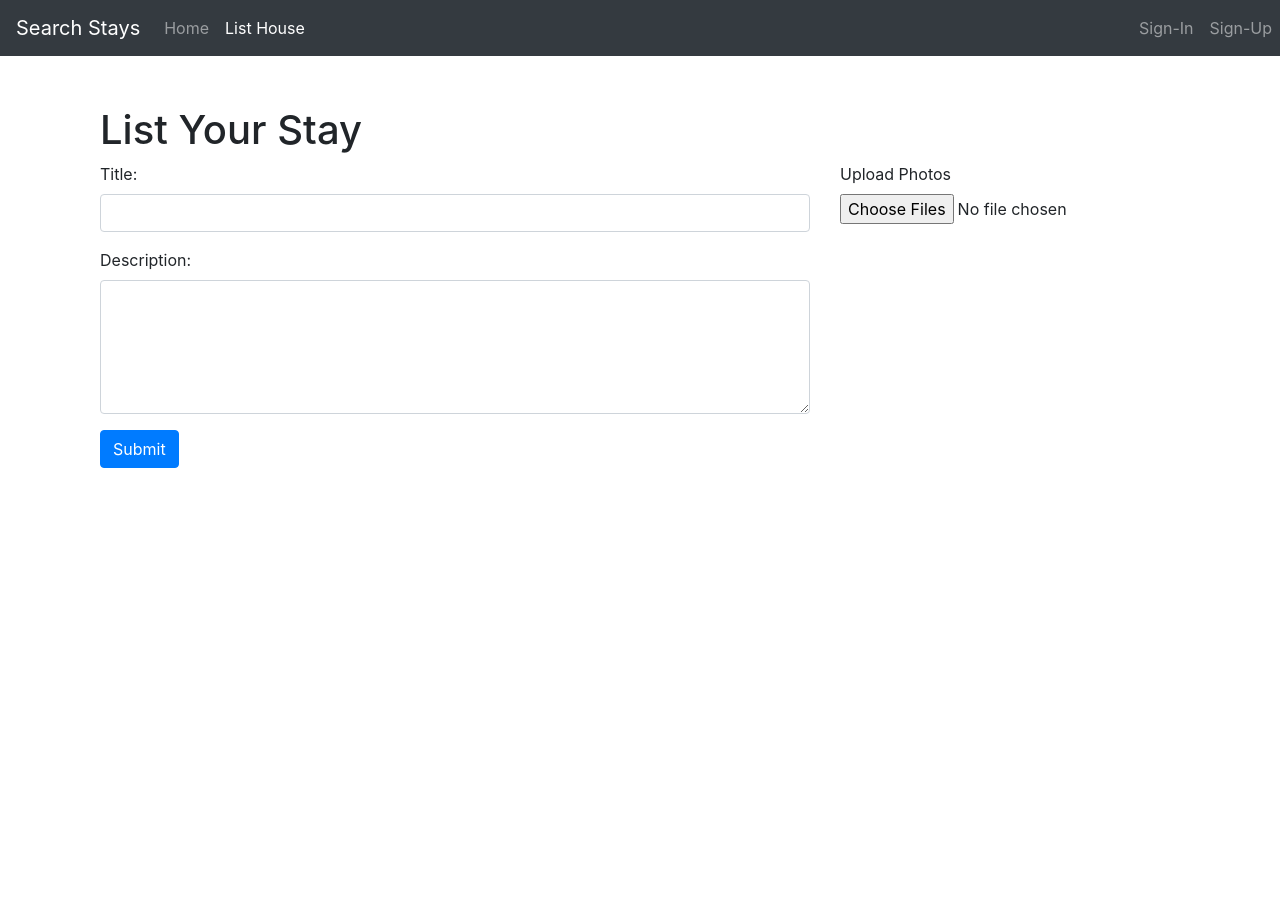
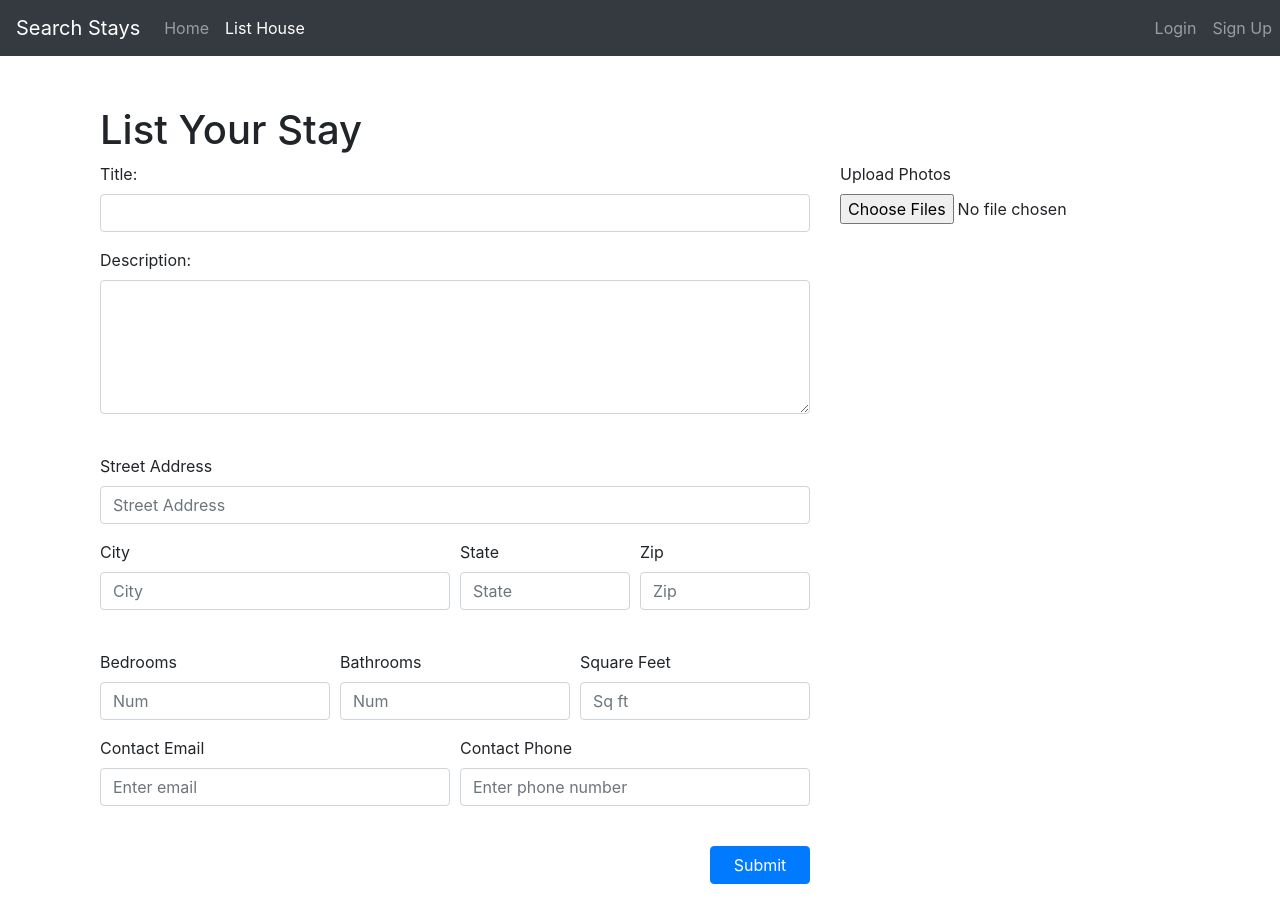
Before and after one commit to annapoliswu/CISC474-Frontend, an Angular app in the folder frontend/: page /listhouse in a window 1280 px wide. Shown: the top 922 px of the page. Before the commit the page ends 800 px from the top, so only its background shows below. Built offline with nearby package versions, Linux system fonts and the light colour scheme; no server answers.

Commit message:
more house form formatting

```diff
--- a/frontend/src/app/app.component.html
+++ b/frontend/src/app/app.component.html
@@ -22,10 +22,10 @@
   </ul>
   <ul class='navbar-nav navbar-nav-right' [hidden]='loggedIn'>
     <li class='nav-item'>
-      <a class="nav-link" routerLink='login' routerLinkActive='active'>Sign-In</a>
+      <a class="nav-link" routerLink='login' routerLinkActive='active'>Login</a>
     </li>
     <li class='nav-item'>
-      <a class="nav-link" routerLink='register' routerLinkActive='active'>Sign-Up</a>
+      <a class="nav-link" routerLink='register' routerLinkActive='active'>Sign Up</a>
     </li>
   </ul>
   <ul class='navbar-nav navbar-nav-right' [hidden]='!loggedIn'>
--- a/frontend/src/app/app.component.scss
+++ b/frontend/src/app/app.component.scss
@@ -2,6 +2,16 @@
     padding: 50px 100px; //leftright topbot
 }
 
+
 .pagetitle{
     padding-bottom: 100px;
 }
+
+@media only screen and (max-width: 600px) { //screen 600 and lower
+    .page{
+        padding: 20px 50px;
+    }
+    .pagetitle{
+        padding-bottom: 50px;
+    }
+}
--- a/frontend/src/app/pages/home/home.component.html
+++ b/frontend/src/app/pages/home/home.component.html
@@ -1,4 +1,4 @@
-<p>home works!</p>
+<h1>Browse Stays</h1>
 <div *ngIf='houses.length>0'>
 <ul>
     <li *ngFor='let house of houses'>
--- a/frontend/src/app/pages/listhouse/listhouse.component.html
+++ b/frontend/src/app/pages/listhouse/listhouse.component.html
@@ -1,30 +1,82 @@
-<h1 class = "pagetitle">List Your Stay</h1>
+<h1 class="pagetitle">List Your Stay</h1>
 
 <form [formGroup]="listingForm">
-    <div class ="row">
+    <div class="row">
 
-        <div class="col-sm-8">
-            <div class="form-group">
-                <label for="title">Title:</label>
-                <input type="text" class="form-control" id="title">
+        <div class="col-md-8">
+            <div class="relatedItems">
+                <div class="form-group">
+                    <label for="title">Title:</label>
+                    <input type="text" class="form-control" id="title">
+                </div>
+                <div class="form-group">
+                    <label for="description">Description:</label>
+                    <textarea class="form-control" rows="5" id="description"></textarea>
+                </div>
             </div>
 
-            <div class="form-group">
-                <label for="description">Description:</label>
-                <textarea class="form-control" rows="5" id="description"></textarea>
+            <div class="relatedItems">
+                <div class="form-group">
+                    <label for="streetAddress">Street Address</label>
+                    <input type="text" class="form-control" id="streetAddress" placeholder="Street Address">
+                </div>
+
+                <div class="form-row form-group">
+                    <div class="col-md-6">
+                        <label for="city">City</label>
+                        <input type="text" class="form-control" id="city" placeholder="City">
+                    </div>
+                    <div class="col-md-3">
+                        <label for="state">State</label>
+                        <input type="text" class="form-control" id="state" placeholder="State">
+                    </div>
+                    <div class="col-md-3">
+                        <label for="zip">Zip</label>
+                        <input type="text" class="form-control" id="zip" placeholder="Zip">
+                    </div>
+                </div>
             </div>
 
-            <button type="submit" class="btn btn-primary">Submit</button>
+            <div class="relatedItems">
+                <div class="form-row form-group">
+                    <div class="col-md-4">
+                        <label for="numBedrooms">Bedrooms</label>
+                        <input type="number" class="form-control" id="numBedrooms" placeholder="Num">
+                    </div>
+                    <div class="col-md-4">
+                        <label for="numBathrooms">Bathrooms</label>
+                        <input type="number" class="form-control" id="numBathrooms" placeholder="Num">
+                    </div>
+                    <div class="col-md-4">
+                        <label for="numBedrooms">Square Feet</label>
+                        <input type="number" class="form-control" id="numBedrooms" placeholder="Sq ft">
+                    </div>
+                </div>
+                <div class="form-row form-group">
+                    <div class="col-md-6">
+                        <label for="email">Contact Email</label>
+                        <input type="email" class="form-control" id="email" aria-describedby="emailHelp" placeholder="Enter email">
+                    </div>
+                    <div class="col-md-6">
+                        <label for="phone">Contact Phone</label>
+                        <input type="tel" class="form-control" id="phone"  placeholder="Enter phone number" pattern="[0-9]{3}-[0-9]{3}-[0-9]{3}">
+                    </div>
+                </div>
+            </div>
+
+            <button type="submit" id = "submitButton" class="btn btn-primary float-right">Submit</button>
+
         </div>
 
-        <div class="col-sm-4">
+        <div class="col-md-4">
             <div class="form-group">
                 <label for="uploadPhoto">Upload Photos</label>
-                <div id = "selectedImages"></div>
-                <input type="file" id = "files" name="files[]"accept="image/png, image/jpeg" multiple="multiple"
+                <div id="selectedImages"></div>
+                <input type="file" id="files" name="files[]" accept="image/png, image/jpeg" multiple="multiple"
                     class="form-control-file" id="photo" (change)="onSelectFile($event)">
             </div>
         </div>
 
-    </div> <!--end row-->
+    </div><!--end row-->
+
 </form>
--- a/frontend/src/app/pages/listhouse/listhouse.component.scss
+++ b/frontend/src/app/pages/listhouse/listhouse.component.scss
@@ -0,0 +1,6 @@
+.relatedItems{
+    margin-bottom: 40px;
+}
+#submitButton{
+    width: 100px;
+}
--- a/frontend/src/app/pages/listhouse/listhouse.component.ts
+++ b/frontend/src/app/pages/listhouse/listhouse.component.ts
@@ -22,7 +22,7 @@ export class ListhouseComponent implements OnInit {
   onSelectFile(event) {
     if (event.target.files && event.target.files[0]) {
         var reader = new FileReader();
-        reader.readAsDataURL(event.target.files[1]); // read file as data url
+        reader.readAsDataURL(event.target.files[0]); // read file as data url
         //working on thumbnailing multiple images, files[] is key, also find a way to remove images..
 
         reader.onload = (event) => { // called once readAsDataURL is completed
--- a/frontend/src/app/pages/login/login.component.html
+++ b/frontend/src/app/pages/login/login.component.html
@@ -1,5 +1,5 @@
 <div *ngIf="error" class="alert alert-danger">{{error}}</div>
-<h2>Login</h2>
+<h1 class = "pagetitle">Login</h1>
 <form [formGroup]="loginForm" (ngSubmit)="login()">
         {{loginForm.value | json}}
     <div class="form-group">
```
